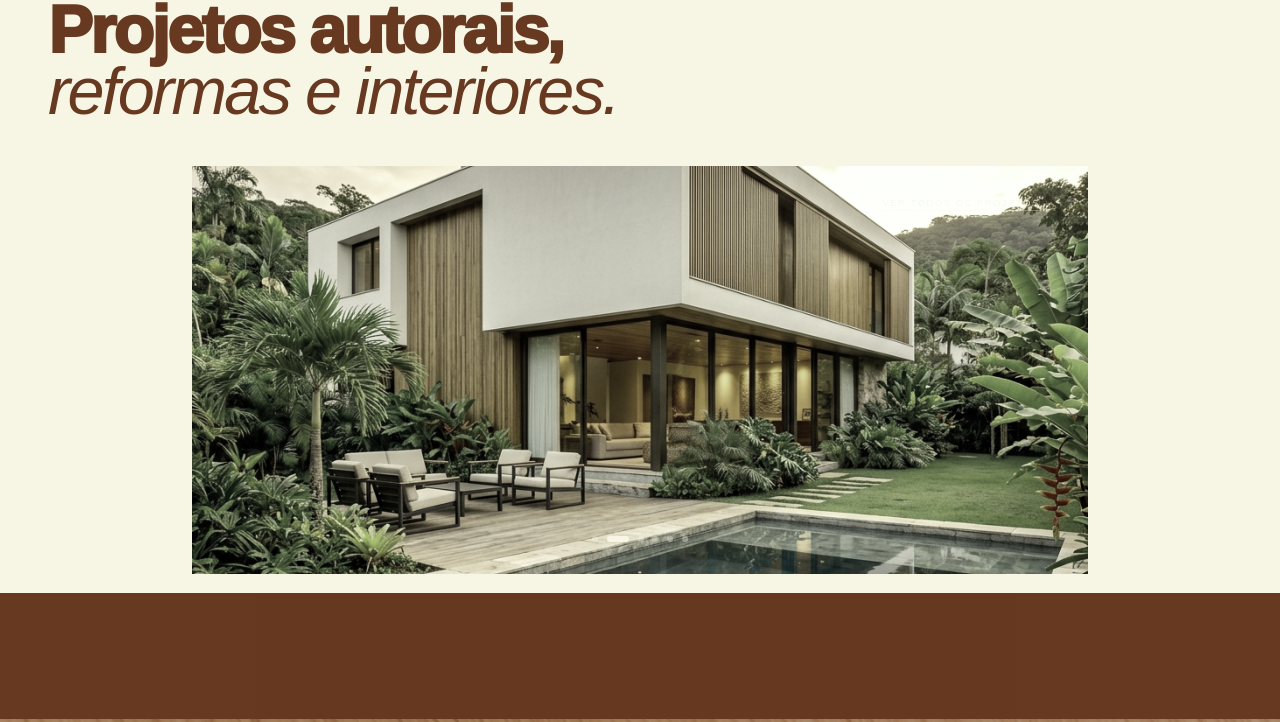
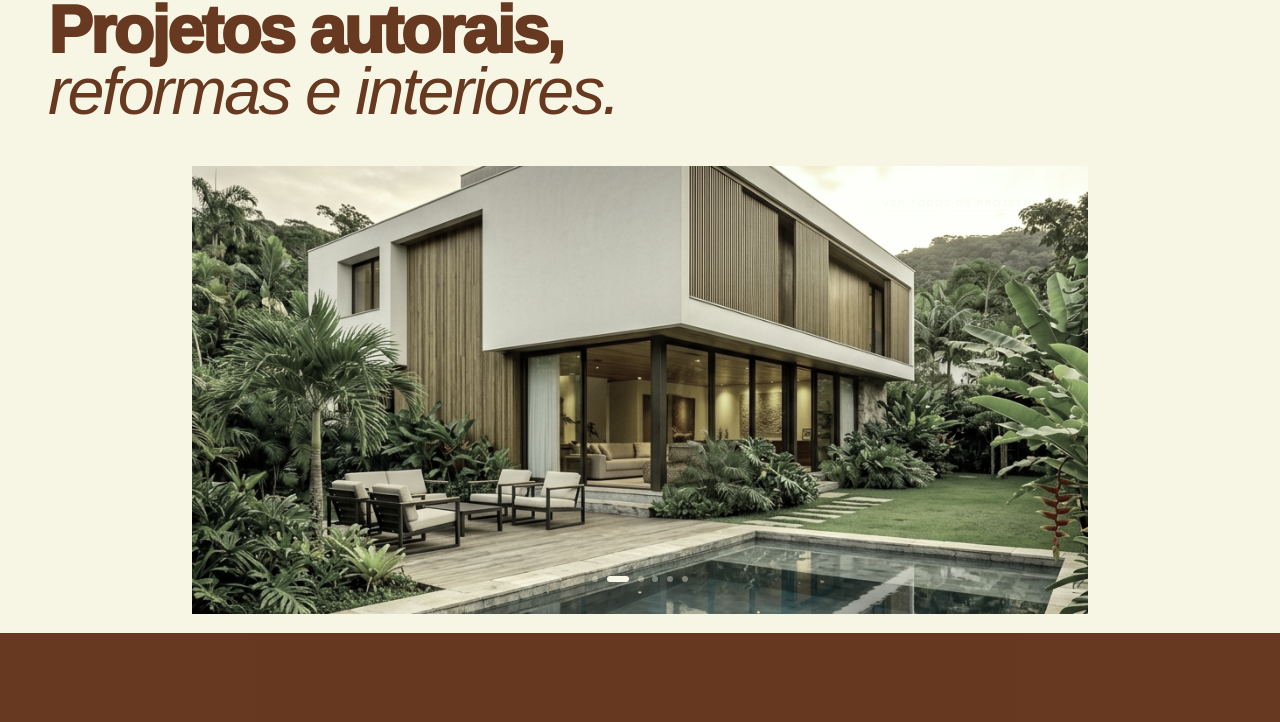
Before and after one commit to brunoribeirodgsn/baliarquitetura, a plain HTML site: page index.html in a window 1280 px wide. Shown: the part 1741-2463 px from the top of the page. Drawn offline with Linux system fonts and the light colour scheme; a web font is replaced by a local one.

Commit message:
feat: aumentar altura do slideshow em 10%

```diff
--- a/bali.css
+++ b/bali.css
@@ -103,7 +103,7 @@ body.has-custom-cursor .cur{display:block}
 .home-proj-logo img{height:46px;width:auto;display:block}
 
 /* ── Slideshow portfólio ──────────────────────────────────── */
-.proj-slide-wrap{position:relative;width:70%;margin:0 auto;aspect-ratio:2.2/1;background:rgba(var(--br-rgb),.06);overflow:hidden}
+.proj-slide-wrap{position:relative;width:70%;margin:0 auto;aspect-ratio:2.0/1;background:rgba(var(--br-rgb),.06);overflow:hidden}
 .proj-slide{position:absolute;inset:0;opacity:0;transition:opacity 1.1s cubic-bezier(.4,0,.2,1);pointer-events:none}
 .proj-slide.active{opacity:1;pointer-events:all;z-index:1}
 .proj-slide img{width:100%;height:100%;object-fit:cover;display:block;filter:grayscale(65%) sepia(18%) hue-rotate(18deg) saturate(.85);transition:filter .8s}
```
